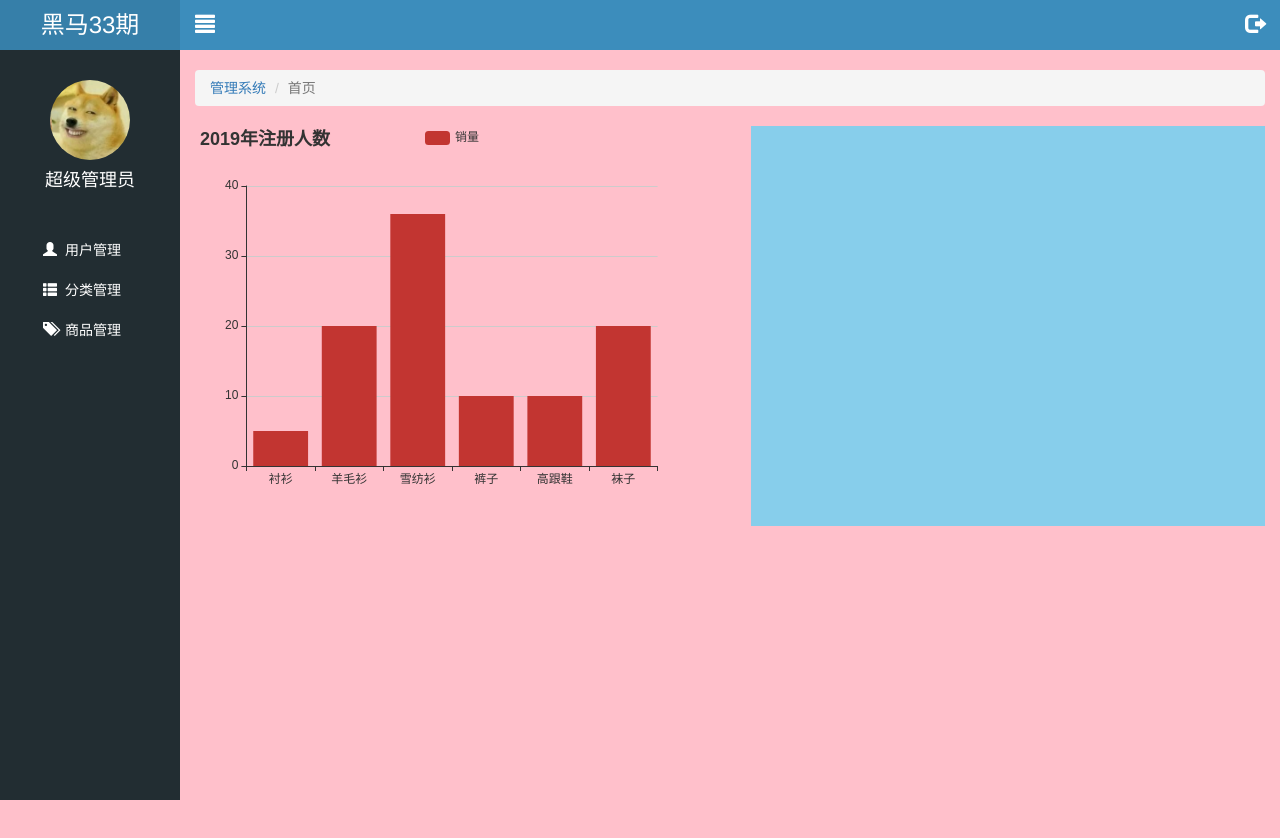
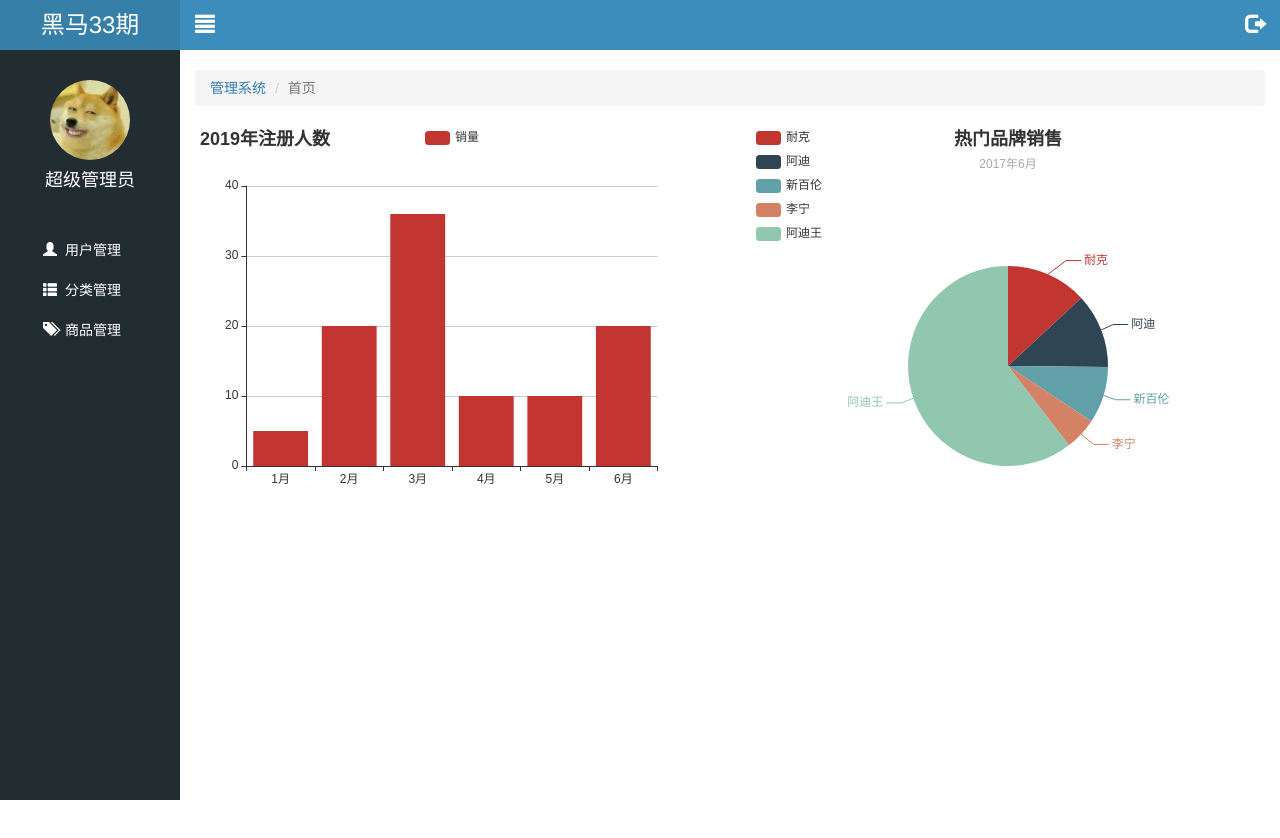
Before and after one commit to AvenHyx/letao2, a website: page public/back/index.html in a window 1280 px wide. Shown: the top 838 px of the page. Drawn offline with Linux system fonts and the light colour scheme; no server answers.

Commit message:
index页面完成

```diff
--- a/public/back/css/common.css
+++ b/public/back/css/common.css
@@ -103,7 +103,7 @@ ul{
     padding-left: 180px;
     padding-top: 50px;
     height: 2000px;
-    background-color: pink;
+    /* background-color: pink; */
     transition: all 1s;
 }
 .lt_main .lt_topbar{
@@ -141,5 +141,5 @@ ul{
 .echarts_right{
     height: 400px;
     width: 48%;
-    background-color: skyblue;
+    /* background-color: skyblue; */
 }
--- a/public/back/js/index.js
+++ b/public/back/js/index.js
@@ -4,10 +4,10 @@
 $(function(){
 
    // 基于准备好的dom，初始化echarts实例
-   var myChart = echarts.init(document.querySelector(".echarts_left"));
+   var echarts_left = echarts.init(document.querySelector(".echarts_left"));
 
    // 指定图表的配置项和数据
-   var option = {
+   var option1 = {
      title: {
        text: '2019年注册人数'
      },
@@ -16,7 +16,7 @@ $(function(){
        data:['销量']
      },
      xAxis: {
-       data: ["衬衫","羊毛衫","雪纺衫","裤子","高跟鞋","袜子"]
+       data: ["1月","2月","3月","4月","5月","6月"]
      },
      yAxis: {},
      series: [{
@@ -27,6 +27,54 @@ $(function(){
    };
 
    // 使用刚指定的配置项和数据显示图表。
-   myChart.setOption(option);
+   echarts_left.setOption(option1);
+
+
+
+      // 基于准备好的dom，初始化echarts实例
+      var echarts_right = echarts.init(document.querySelector(".echarts_right"));
+
+      // 指定图表的配置项和数据
+      var option2 = {
+        title : {
+            text: '热门品牌销售',
+            subtext: '2017年6月',
+            x:'center'
+        },
+        tooltip : {
+            trigger: 'item',
+            formatter: "{a} <br/>{b} : {c} ({d}%)"
+        },
+        legend: {
+            orient: 'vertical',
+            left: 'left',
+            data: ['耐克','阿迪','新百伦','李宁','阿迪王']
+        },
+        series : [
+            {
+                name: '品牌',
+                type: 'pie',
+                radius : '50%',
+                center: ['50%', '60%'],
+                data:[
+                    {value:335, name:'耐克'},
+                    {value:310, name:'阿迪'},
+                    {value:234, name:'新百伦'},
+                    {value:135, name:'李宁'},
+                    {value:1548, name:'阿迪王'}
+                ],
+                itemStyle: {
+                    emphasis: {
+                        shadowBlur: 30,
+                        shadowOffsetX: 0,
+                        shadowColor: 'yellow'
+                    }
+                }
+            }
+        ]
+    };
+
+      // 使用刚指定的配置项和数据显示图表。
+      echarts_right.setOption(option2);
 
  })
```
Also changed, not shown: public/back/index.html (+1 -0 lines), public/back/js/common2.js (+47 -0 lines), public/back/js/login2.js (+84 -0 lines), public/back/login.html (+2 -0 lines).
